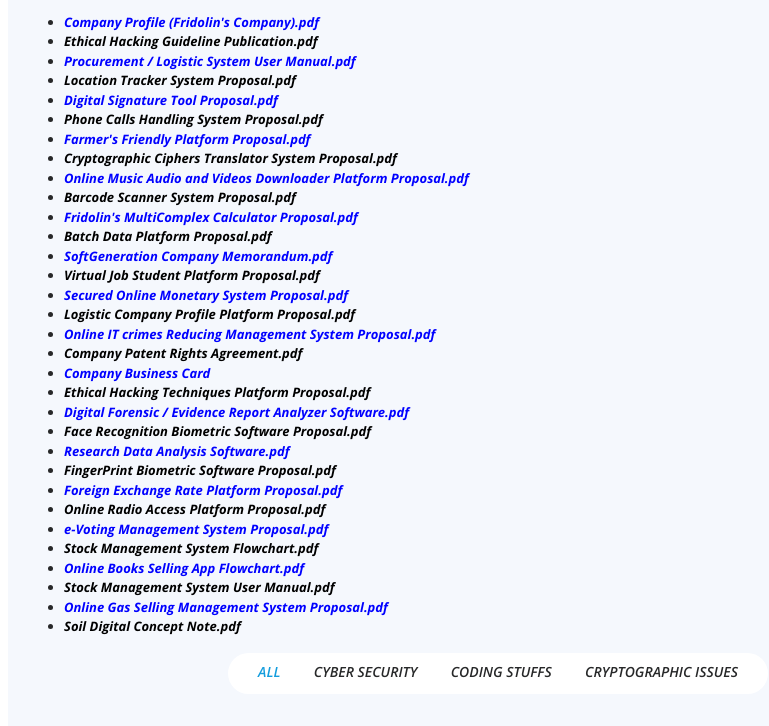
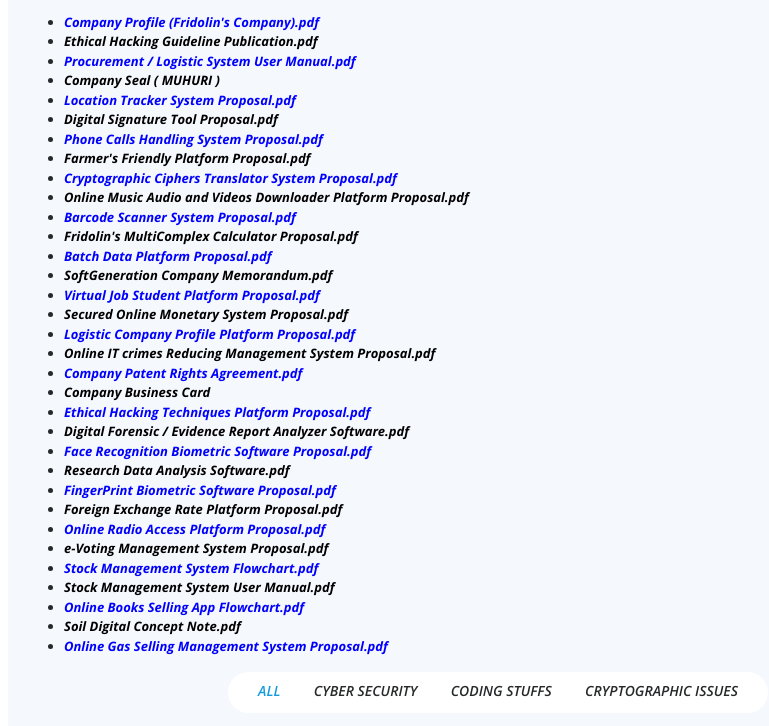
Before and after one commit to fmpiza/webfridolin, a plain HTML site: page index.html in a window 1280 px wide. Shown: the part 6322-7048 px from the top of the page, without its empty margins (292-1061 px from the left). Drawn offline with nearby package versions, Linux system fonts and the light colour scheme.

Commit message:
Update index.html

```diff
--- a/index.html
+++ b/index.html
@@ -571,44 +571,45 @@ Its link to access is
 	<li> <a href="ethicalhackingguideline.pdf"><font color="black" size=2><i><b>Ethical Hacking Guideline Publication.pdf</b></i></font></a></li>
 <li> <a href="manual.pdf"><font color="blue" size=2><i><b>Procurement / Logistic System User Manual.pdf<//b></i></font></a></li>
 
+<li> <a href="companymuhuri.jpg"><font color="black" size=2><i><b>Company Seal ( MUHURI )<//b></i></font></a></li>
 
 
-     <li> <a href="tracker.pdf"><font color="black" size=2><i><b>Location Tracker System Proposal.pdf</b></i></font></a></li>
+     <li> <a href="tracker.pdf"><font color="blue" size=2><i><b>Location Tracker System Proposal.pdf</b></i></font></a></li>
 
-<li> <a href="digital.pdf"><font color="blue" size=2><i><b>Digital Signature Tool Proposal.pdf</b></i></font></a></li>
+<li> <a href="digital.pdf"><font color="black" size=2><i><b>Digital Signature Tool Proposal.pdf</b></i></font></a></li>
 
-<li> <a href="phonecalls.pdf"><font color="black" size=2><i><b>Phone Calls Handling System Proposal.pdf</b></i></font></a></li>
-<li> <a href="tracker.pdf"><font color="blue" size=2><i><b>Farmer's Friendly Platform Proposal.pdf</b></i></font></a></li>
-<li> <a href="ciphers.pdf"><font color="black" size=2><i><b>Cryptographic Ciphers Translator System Proposal.pdf</b></i></font></a></li>
-<li> <a href="musicplatform.pdf"><font color="blue" size=2><i><b>Online Music Audio and Videos Downloader Platform Proposal.pdf</b></i></font></a></li>
-<li> <a href="tracker.pdf"><font color="black" size=2><i><b>Barcode Scanner System Proposal.pdf</b></i></font></a></li>
-<li> <a href="multicomplex.pdf"><font color="blue" size=2><i><b>Fridolin's MultiComplex Calculator Proposal.pdf</b></i></font></a></li>
-<li> <a href="batchdata.pdf"><font color="black" size=2><i><b>Batch Data Platform Proposal.pdf</b></i></font></a></li>
-<li> <a href="memorandum.pdf"><font color="blue" size=2><i><b>SoftGeneration Company Memorandum.pdf</b></i></font></a></li>
-<li> <a href="virtualjobstudent.pdf"><font color="black" size=2><i><b>Virtual Job Student Platform Proposal.pdf</b></i></font></a></li>
-<li> <a href="memorandum.pdf"><font color="blue" size=2><i><b>Secured Online Monetary System Proposal.pdf</b></i></font></a></li>
-<li> <a href="memorandum.pdf"><font color="black" size=2><i><b>Logistic Company Profile Platform Proposal.pdf</b></i></font></a></li>
-<li> <a href="itcrimes.pdf"><font color="blue" size=2><i><b>Online IT crimes Reducing Management System Proposal.pdf</b></i></font></a></li>
-<li> <a href="azam.pdf"><font color="black" size=2><i><b>Company Patent Rights Agreement.pdf</b></i></font></a></li>
-<li> <a href="businesscard.pdf"><font color="blue" size=2><i><b>Company Business Card</b></i></font></a></li>
-<li> <a href="ehackingplatform.pdf"><font color="black" size=2><i><b>Ethical Hacking Techniques Platform Proposal.pdf</b></i></font></a></li>
-<li> <a href="ehackingplatform.pdf"><font color="blue" size=2><i><b>Digital Forensic / Evidence Report Analyzer Software.pdf</b></i></font></a></li>
-<li> <a href="ehackingplatform.pdf"><font color="black" size=2><i><b>Face Recognition Biometric Software Proposal.pdf</b></i></font></a></li>
-<li> <a href="ehackingplatform.pdf"><font color="blue" size=2><i><b>Research Data Analysis Software.pdf</b></i></font></a></li>
-<li> <a href="ehackingplatform.pdf"><font color="black" size=2><i><b>FingerPrint Biometric Software Proposal.pdf</b></i></font></a></li>
-<li> <a href="ehackingplatform.pdf"><font color="blue" size=2><i><b>Foreign Exchange Rate Platform Proposal.pdf</b></i></font></a></li>
-<li> <a href="onlineradio.pdf"><font color="black" size=2><i><b>Online Radio Access Platform Proposal.pdf</b></i></font></a></li>
-<li> <a href="evoting.pdf"><font color="blue" size=2><i><b>e-Voting Management System Proposal.pdf</b></i></font></a></li>
+<li> <a href="phonecalls.pdf"><font color="blue" size=2><i><b>Phone Calls Handling System Proposal.pdf</b></i></font></a></li>
+<li> <a href="tracker.pdf"><font color="black" size=2><i><b>Farmer's Friendly Platform Proposal.pdf</b></i></font></a></li>
+<li> <a href="ciphers.pdf"><font color="blue" size=2><i><b>Cryptographic Ciphers Translator System Proposal.pdf</b></i></font></a></li>
+<li> <a href="musicplatform.pdf"><font color="black" size=2><i><b>Online Music Audio and Videos Downloader Platform Proposal.pdf</b></i></font></a></li>
+<li> <a href="tracker.pdf"><font color="blue" size=2><i><b>Barcode Scanner System Proposal.pdf</b></i></font></a></li>
+<li> <a href="multicomplex.pdf"><font color="black" size=2><i><b>Fridolin's MultiComplex Calculator Proposal.pdf</b></i></font></a></li>
+<li> <a href="batchdata.pdf"><font color="blue" size=2><i><b>Batch Data Platform Proposal.pdf</b></i></font></a></li>
+<li> <a href="memorandum.pdf"><font color="black" size=2><i><b>SoftGeneration Company Memorandum.pdf</b></i></font></a></li>
+<li> <a href="virtualjobstudent.pdf"><font color="blue" size=2><i><b>Virtual Job Student Platform Proposal.pdf</b></i></font></a></li>
+<li> <a href="memorandum.pdf"><font color="black" size=2><i><b>Secured Online Monetary System Proposal.pdf</b></i></font></a></li>
+<li> <a href="memorandum.pdf"><font color="blue" size=2><i><b>Logistic Company Profile Platform Proposal.pdf</b></i></font></a></li>
+<li> <a href="itcrimes.pdf"><font color="black" size=2><i><b>Online IT crimes Reducing Management System Proposal.pdf</b></i></font></a></li>
+<li> <a href="azam.pdf"><font color="blue" size=2><i><b>Company Patent Rights Agreement.pdf</b></i></font></a></li>
+<li> <a href="businesscard.pdf"><font color="black" size=2><i><b>Company Business Card</b></i></font></a></li>
+<li> <a href="ehackingplatform.pdf"><font color="blue" size=2><i><b>Ethical Hacking Techniques Platform Proposal.pdf</b></i></font></a></li>
+<li> <a href="ehackingplatform.pdf"><font color="black" size=2><i><b>Digital Forensic / Evidence Report Analyzer Software.pdf</b></i></font></a></li>
+<li> <a href="ehackingplatform.pdf"><font color="blue" size=2><i><b>Face Recognition Biometric Software Proposal.pdf</b></i></font></a></li>
+<li> <a href="ehackingplatform.pdf"><font color="black" size=2><i><b>Research Data Analysis Software.pdf</b></i></font></a></li>
+<li> <a href="ehackingplatform.pdf"><font color="blue" size=2><i><b>FingerPrint Biometric Software Proposal.pdf</b></i></font></a></li>
+<li> <a href="ehackingplatform.pdf"><font color="black" size=2><i><b>Foreign Exchange Rate Platform Proposal.pdf</b></i></font></a></li>
+<li> <a href="onlineradio.pdf"><font color="blue" size=2><i><b>Online Radio Access Platform Proposal.pdf</b></i></font></a></li>
+<li> <a href="evoting.pdf"><font color="black" size=2><i><b>e-Voting Management System Proposal.pdf</b></i></font></a></li>
 
-<li> <a href="flowchart.pdf"><font color="black" size=2><i><b>Stock Management System Flowchart.pdf</b></i></font></a></li>
+<li> <a href="flowchart.pdf"><font color="blue" size=2><i><b>Stock Management System Flowchart.pdf</b></i></font></a></li>
+<li> <a href="user.pdf"><font color="black" size=2><i><b>Stock Management System User Manual.pdf</b></i></font></a></li>
 
 <li> <a href="books.pdf"><font color="blue" size=2><i><b>Online Books Selling App Flowchart.pdf</b></i></font></a></li>
 
-<li> <a href="user.pdf"><font color="black" size=2><i><b>Stock Management System User Manual.pdf</b></i></font></a></li>
+<li> <a href="soildigitalconceptnote.pdf"><font color="black" size=2><i><b>Soil Digital Concept Note.pdf<//b></i></font></a></li>
+
 
 <li> <a href="gas.pdf"><font color="blue" size=2><i><b>Online Gas Selling Management System Proposal.pdf<//b></i></font></a></li>
-
-<li> <a href="soildigitalconceptnote.pdf"><font color="black" size=2><i><b>Soil Digital Concept Note.pdf<//b></i></font></a></li>
 
 
 
```
